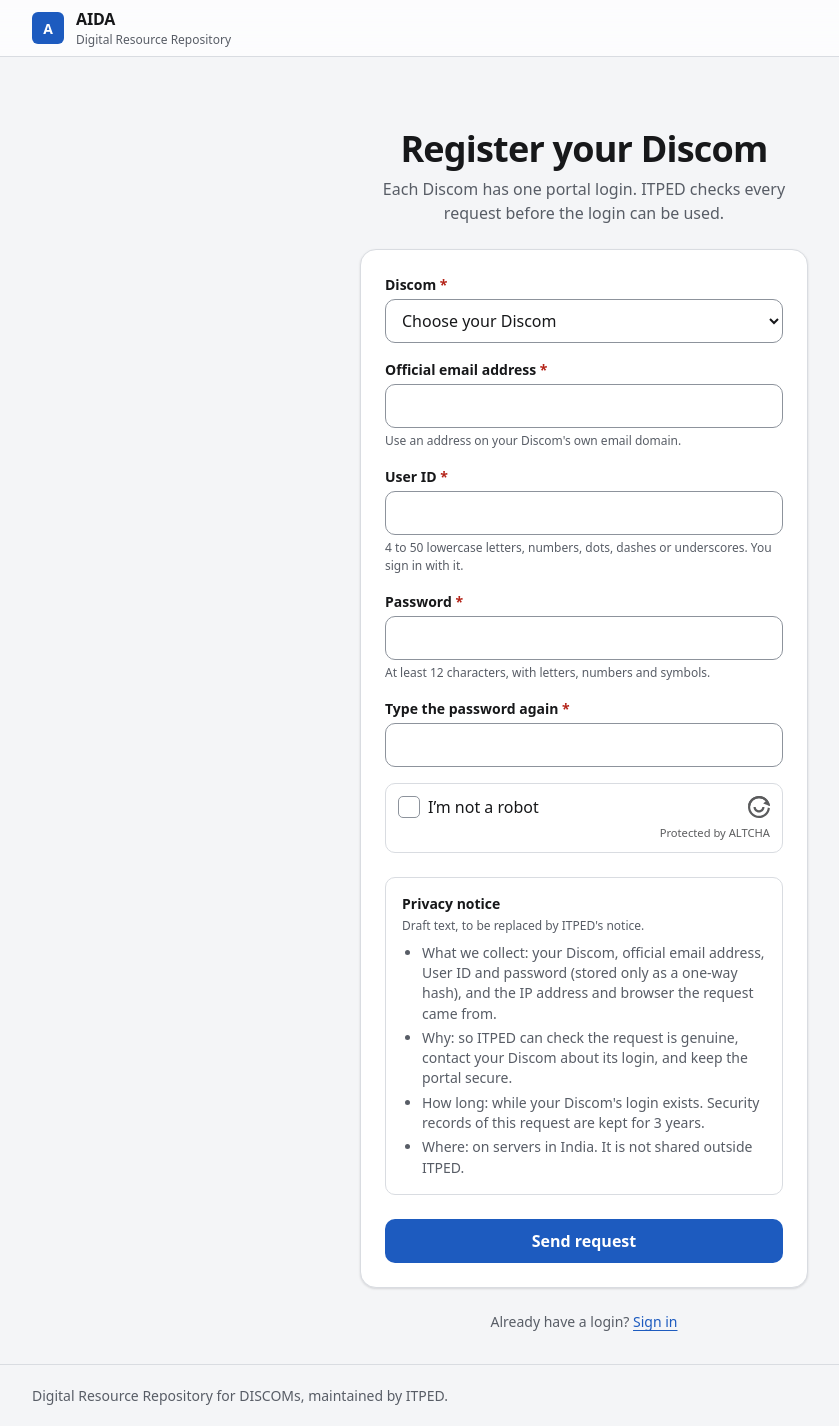
After one commit to AIDAREPO2026/repo-app, a FastAPI app: template app/templates/accounts/register.html in a window 1280 px wide. The commit adds this page. Shown: the whole page, without its empty margins (56-895 px from the left). Run offline with FastAPI, Linux system fonts and the light colour scheme; the template is opened without the code that fills it, so the values that code supplies are empty; style sheets or scripts are compiled from the project's sources; parts of the project's set-up code (start-up, migrations or seed data) failed here and were passed over.

Commit message:
P1-ACC-02: Add the public registration form and CAPTCHA route
Links inside sentences are now underlined (WCAG 1.4.1), found by axe on the new page. Nginx rate-limits registration and challenges per address.

```diff
--- a/app/accounts/router.py
+++ b/app/accounts/router.py
@@ -9,7 +9,7 @@ from typing import Annotated, Any
 from urllib.parse import urlencode
 
 from fastapi import APIRouter, Depends, File, Form, HTTPException, Request, UploadFile
-from fastapi.responses import HTMLResponse, RedirectResponse, Response
+from fastapi.responses import HTMLResponse, JSONResponse, RedirectResponse, Response
 from sqlalchemy.orm import Session
 
 from app.accounts.discom_csv import DiscomCsvError, ImportRow
@@ -21,6 +21,7 @@ from app.accounts.guards import (
     mfa_pending_login,
     public_route,
     require_login_type,
+    visitor_actor,
 )
 from app.accounts.models import Login, Organisation
 from app.accounts.schemas import (
@@ -32,6 +33,7 @@ from app.accounts.schemas import (
     NextForm,
     PersonForm,
     PrivilegedAccountForm,
+    RegistrationForm,
     ReviewerRoleForm,
     SetPasswordForm,
     SignInForm,
@@ -52,6 +54,8 @@ from app.accounts.service import (
     privileged_account,
     privileged_accounts,
     reassign_account,
+    register_member,
+    registration_discoms,
     reset_mfa,
     send_email_code,
     send_set_password_link,
@@ -66,16 +70,15 @@ from app.accounts.service import (
     turn_on_member_mfa,
 )
 from app.audit.service import Actor
+from app.core import captcha
 from app.core.constants import LOGIN_TYPES
 from app.core.db import DbSession
 from app.core.navigation import Crumb, breadcrumbs, nav_for
 from app.core.sessions import (
     VISITOR_CSRF_COOKIE,
     clear_session_cookie,
-    client_ip,
     new_visitor_csrf_cookie,
     set_cookie,
-    user_agent,
 )
 from app.core.templates import templates
 
@@ -554,7 +557,7 @@ def set_password_submit(
     request: Request, db: DbSession, token: str, form: Annotated[SetPasswordForm, Form()]
 ) -> Response:
     """Set the password once, then send the person to sign in."""
-    actor = Actor(kind="anonymous", ip=client_ip(request), user_agent=user_agent(request))
+    actor = visitor_actor(request)
     try:
         problems = set_password_from_link(db, token, form.password, form.confirm_password, actor)
     except AccountRuleError:
@@ -562,6 +565,58 @@ def set_password_submit(
     if problems:
         return render_set_password(request, token, usable=True, problems=problems, status_code=400)
     return RedirectResponse(LOGIN_PATH, status_code=303)
+
+
+# FR-1.1, FR-1.2: a Discom asks for its Member login through a public, CAPTCHA-protected form.
+REGISTER_PATH = "/register"
+
+
+def render_registration(
+    request: Request,
+    db: Session,
+    form: RegistrationForm | None = None,
+    errors: dict[str, str] | None = None,
+    status_code: int = 200,
+) -> HTMLResponse:
+    """Render the registration form, with the visitor's answers and problems when sent back."""
+    context = {
+        "title": "Register your Discom",
+        "discoms": registration_discoms(db),
+        "form": form or RegistrationForm(),
+        "errors": errors or {},
+    }
+    return render_visitor_form(request, "accounts/register.html", context, status_code)
+
+
+@router.get(REGISTER_PATH, response_class=HTMLResponse, dependencies=[Depends(public_route)])
+def register_page(request: Request, db: DbSession) -> HTMLResponse:
+    """Show the registration form."""
+    return render_registration(request, db)
+
+
+@router.post(REGISTER_PATH, response_class=HTMLResponse, dependencies=[Depends(public_route)])
+def register_submit(request: Request, db: DbSession, form: Annotated[RegistrationForm, Form()]) -> Response:
+    """Check the CAPTCHA, record the request, then show the one "sent to ITPED" page."""
+    state = request.app.state
+    captcha_passed = captcha.verify(form.altcha, state.secret_key, state.redis)
+    errors = register_member(db, visitor_actor(request), form, captcha_passed)
+    if errors:
+        return render_registration(request, db, form, errors, status_code=400)
+    return RedirectResponse(REGISTER_PATH + "/sent", status_code=303)
+
+
+@router.get(REGISTER_PATH + "/sent", response_class=HTMLResponse, dependencies=[Depends(public_route)])
+def registration_sent(request: Request) -> HTMLResponse:
+    """Confirm the request was sent. Shown for every accepted form, valid domain or not."""
+    context = {"title": "Request sent", "nav": nav_for(None)}
+    return templates.TemplateResponse(request, "accounts/registration_sent.html", context)
+
+
+@router.get("/captcha/challenge", dependencies=[Depends(public_route)])
+def captcha_challenge(request: Request) -> JSONResponse:
+    """Return a new signed CAPTCHA challenge for the ALTCHA widget (decision record 0006)."""
+    challenge = captcha.new_challenge(request.app.state.secret_key)
+    return JSONResponse(challenge, headers={"Cache-Control": "no-store"})
 
 
 @router.get("/_styleguide", response_class=HTMLResponse, dependencies=[Depends(public_route)])
--- a/app/static/css/app.src.css
+++ b/app/static/css/app.src.css
@@ -87,6 +87,11 @@
     color: var(--aida-accent-hover);
   }
 
+  /* WCAG 1.4.1: a link inside a sentence is underlined, not told apart by colour alone. */
+  p a {
+    text-decoration: underline;
+  }
+
   ::selection {
     background: var(--aida-accent-subtle);
   }
--- a/app/static/css/components.css
+++ b/app/static/css/components.css
@@ -924,3 +924,20 @@
     opacity: 0.5;
   }
 }
+
+/* ALTCHA CAPTCHA widget (decision record 0006): its own CSS, recoloured with our tokens. */
+altcha-widget {
+  --altcha-color-base: var(--aida-surface);
+  --altcha-color-base-content: var(--aida-text);
+  --altcha-color-neutral: var(--aida-text-muted);
+  --altcha-color-primary: var(--aida-accent);
+  --altcha-color-primary-content: var(--aida-text-on-accent);
+  --altcha-color-success: var(--aida-success);
+  --altcha-color-error: var(--aida-danger);
+  --altcha-border-color: var(--aida-border);
+  --altcha-border-radius: var(--aida-radius-md);
+  --altcha-checkbox-border-color: var(--aida-border-strong);
+  --altcha-checkbox-outline-color: var(--aida-focus-ring);
+  --altcha-shadow: none;
+  --altcha-max-width: 100%;
+}
--- /dev/null
+++ b/app/templates/accounts/register.html
@@ -0,0 +1,66 @@
+{% extends "base.html" %}
+{% from "macros/forms.html" import field, csrf_field with context %}
+{% from "macros/ui.html" import alert, button with context %}
+{% block head %}
+<link rel="stylesheet" href="{{ url_for('static', path='vendor/altcha-3.7.0/altcha.css') }}">
+<script type="module" src="{{ url_for('static', path='js/captcha.js') }}"></script>
+{% endblock %}
+{% block content %}
+<div class="page-narrow mx-auto pt-4 sm:pt-10">
+  <div class="mb-6 text-center">
+    <h1 class="page-title">{{ _("Register your Discom") }}</h1>
+    <p class="mt-2 text-muted">{{ _("Each Discom has one portal login. ITPED checks every request before the login can be used.") }}</p>
+  </div>
+  <div class="card">
+    {% if errors %}
+    <div class="mb-5">{{ alert(_("The request was not sent. Check the problems shown below."), "danger", id="register-error") }}</div>
+    {% endif %}
+    <form method="post" action="/register" novalidate {% if errors %}aria-describedby="register-error"{% endif %}>
+      {{ csrf_field() }}
+
+      {% set discom_error = errors.get("organisation_id", "") %}
+      <div class="field">
+        <label for="organisation_id" class="field-label">{{ _("Discom") }} <span class="field-required" aria-hidden="true">*</span></label>
+        <select id="organisation_id" name="organisation_id" required class="input"
+                {% if discom_error %}aria-describedby="organisation_id-error" aria-invalid="true"{% endif %}>
+          <option value="">{{ _("Choose your Discom") }}</option>
+          {% for discom in discoms %}
+          <option value="{{ discom.id }}" {% if form.organisation_id == discom.id|string %}selected{% endif %}>{{ discom.name }}</option>
+          {% endfor %}
+        </select>
+        {% if discom_error %}<p id="organisation_id-error" class="field-error">{{ discom_error }}</p>{% endif %}
+      </div>
+
+      {{ field("email", "Official email address", type="email", value=form.email, autocomplete="email", required=true, maxlength=254,
+               help="Use an address on your Discom's own email domain.", error=errors.get("email", "")) }}
+      {{ field("user_id", "User ID", value=form.user_id, autocomplete="username", required=true, maxlength=50,
+               help="4 to 50 lowercase letters, numbers, dots, dashes or underscores. You sign in with it.",
+               error=errors.get("user_id", "")) }}
+      {{ field("password", "Password", type="password", autocomplete="new-password", required=true,
+               help="At least 12 characters, with letters, numbers and symbols.", error=errors.get("password", "")) }}
+      {{ field("confirm_password", "Type the password again", type="password", autocomplete="new-password", required=true) }}
+
+      {% set captcha_error = errors.get("altcha", "") %}
+      <div class="field">
+        <altcha-widget challenge="/captcha/challenge" name="altcha" hidelogo hidefooter></altcha-widget>
+        {% if captcha_error %}<p id="altcha-error" class="field-error" role="alert">{{ captcha_error }}</p>{% endif %}
+      </div>
+
+      <section class="mt-6 rounded-md border border-border p-4 text-sm" aria-labelledby="privacy-title">
+        <h2 id="privacy-title" class="font-semibold">{{ _("Privacy notice") }}</h2>
+        {# Q-10: placeholder text until ITPED supplies the final notice. #}
+        <p class="mt-1 text-xs text-muted">{{ _("Draft text, to be replaced by ITPED's notice.") }}</p>
+        <ul class="mt-2 list-disc space-y-1 pl-5 text-muted">
+          <li>{{ _("What we collect: your Discom, official email address, User ID and password (stored only as a one-way hash), and the IP address and browser the request came from.") }}</li>
+          <li>{{ _("Why: so ITPED can check the request is genuine, contact your Discom about its login, and keep the portal secure.") }}</li>
+          <li>{{ _("How long: while your Discom's login exists. Security records of this request are kept for 3 years.") }}</li>
+          <li>{{ _("Where: on servers in India. It is not shared outside ITPED.") }}</li>
+        </ul>
+      </section>
+
+      <div class="mt-6">{{ button("Send request", block=true) }}</div>
+    </form>
+  </div>
+  <p class="mt-6 text-center text-sm text-muted">{{ _("Already have a login?") }} <a href="/login">{{ _("Sign in") }}</a></p>
+</div>
+{% endblock %}
--- a/app/templates/accounts/sign_in.html
+++ b/app/templates/accounts/sign_in.html
@@ -19,5 +19,6 @@
       <div class="mt-6">{{ button("Sign in", block=true) }}</div>
     </form>
   </div>
+  <p class="mt-6 text-center text-sm text-muted">{{ _("New to the portal?") }} <a href="/register">{{ _("Register your Discom") }}</a></p>
 </div>
 {% endblock %}
--- a/app/templates/base.html
+++ b/app/templates/base.html
@@ -6,6 +6,7 @@
   <meta name="color-scheme" content="light dark">
   <title>{% block title %}{{ _(title) }}{% endblock %} | {{ _("AIDA Digital Resource Repository") }}</title>
   <link rel="stylesheet" href="{{ url_for('static', path='css/app.css') }}">
+  {% block head %}{% endblock %}
 </head>
 {% from "macros/ui.html" import flash_messages, breadcrumbs as breadcrumb_trail with context %}
 {% from "macros/layout.html" import brand, nav_menu, top_nav, account_panel, site_footer with context %}
```
Also changed, not shown: app/templates/accounts/registration_sent.html (added, +15 -0 lines), 1 other file.
